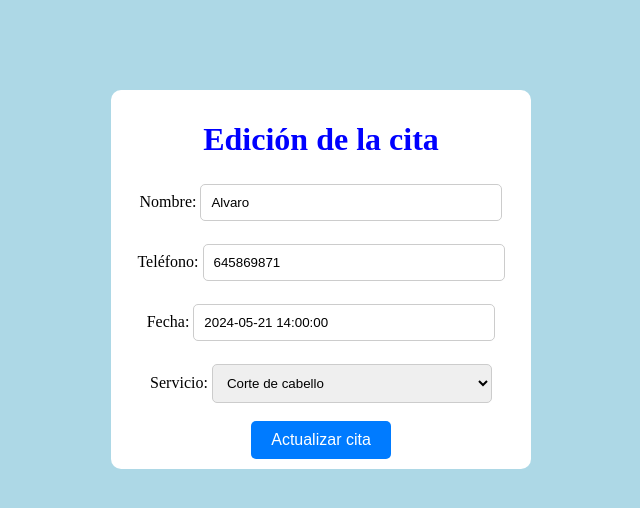
After one commit to NUVAL04/TFG, a PHP site: page /adminedit.php?num_cita=19 in a window 1280 px wide. The commit adds this page. Shown: the top 508 px of the page, without its empty margins (319-959 px from the left). Run offline with PHP 8.4, Linux system fonts and the light colour scheme; a user stored in the database is signed in; data comes from the database, SQL or seed files in the repository.

Commit message:
admin parte 3

```diff
--- a/admin.php
+++ b/admin.php
@@ -79,7 +79,7 @@ include 'funciones.php';
                     <TD bgcolor='white' align='center'>$telefono</TD>
                     <TD bgcolor='white' align='center'>$tipo</TD>
                     <TD bgcolor='white' align='center'>
-                        <form style='display:inline;' method='POST' action='editar.php'>
+                        <form style='display:inline;' method='POST' action='adminedit.php'>
                             <input type='hidden' name='num_cita' value='$num_cita'>
                             <input type='submit' value='Editar'>
                         </form>
--- /dev/null
+++ b/adminedit.php
@@ -0,0 +1,90 @@
+<?php
+
+    include ('funciones.php');
+    conectar_BD();
+    session_start();
+
+    if (!isset($_SESSION['num_user'])) {
+        $host  = $_SERVER['HTTP_HOST'];
+        $uri   = rtrim(dirname($_SERVER['PHP_SELF']), '/\\');
+        $extra = 'login.php';
+        header("Location: http://$host$uri/$extra");
+    }
+?>
+<!DOCTYPE html>
+<html lang="en">
+<head>
+    <meta charset="UTF-8">
+    <meta name="viewport" content="width=device-width, initial-scale=1.0">
+    <title>Editar cita</title>
+    <link rel="icon" href="Imagenes/logo.jpg" type="image/png">
+    <style>
+        body{
+            background-color: #ADD8E6;
+            margin-top: 7%
+        }
+        h1{
+            color: blue;
+        }
+        .formulario {
+            width: 400px;
+            margin: 0 auto;
+            background-color: #ffffff;
+            padding: 10px;
+            border-radius: 10px;
+        }
+        #nombre, #telefono, #fecha, #tipo {
+            width: 70%;
+            padding: 10px;
+            margin-top: 5px;
+            border: 1px solid #ccc;
+            border-radius: 5px;
+        }
+        #actualizar {
+            padding: 10px 20px;
+            background-color: #007bff;
+            color: #fff;
+            border: none;
+            border-radius: 5px;
+            cursor: pointer;
+            font-size:100%;
+        }
+    </style>
+</head>
+<body>
+<center>
+    <?php
+    $consulta="select * from citas WHERE num_cita='".$_REQUEST['num_cita']."'";
+    $resultado = ejecuta_SQL($consulta);
+    $matriz = $resultado->fetchAll();
+
+    foreach ($matriz as $myrow) {
+        list($num_cita, $fecha, $nombre, $num_usuario, $telefono, $tipo)=$myrow;
+        echo "<div class='formulario'><form id='form1' action='adminedit.php' method='post'>
+        <h1>Edición de la cita</h1>
+        <label>Nombre:</label>
+        <input type='text' id='nombre' name='nombre' value='$nombre'><br><br>
+
+        <label>Teléfono:</label>
+        <input type='tel' id='telefono' name='telefono' value='$telefono'><br><br>
+
+        <label>Fecha:</label>
+        <input type='datetime' id='fecha' name='fecha' value='$fecha'><br><br>
+
+        <input type='hidden' name='num_user' value='".$_SESSION['num_user']."'>
+
+        <label>Servicio:</label>
+        <select id='tipo' name='tipo' value='$tipo'>
+            <option value='Corte de cabello'>Corte de cabello</option>
+            <option value='Tinte'>Tinte</option>
+            <option value='Corte y Barba'>Corte y Barba</option>
+            <option value='Lavado y secado'>Lavado y secado</option>
+            <option value='Peinado'>Peinado</option>
+        </select><br><br>
+        <button id='actualizar' type='submit'>Actualizar cita</button><br>
+        </form></div>";
+    }
+    ?>
+</center>
+</body>
+</html>
--- a/script.sql
+++ b/script.sql
@@ -6,7 +6,7 @@ CREATE TABLE usuarios (
   num_usuario int(10) unsigned NOT NULL auto_increment,
   nombre varchar(30) NOT NULL DEFAULT '' ,
   login varchar(20) NOT NULL DEFAULT '' ,
-  password varchar(12) NOT NULL DEFAULT '' ,
+  password varchar(255) NOT NULL DEFAULT '' ,
   email varchar(30) NOT NULL DEFAULT '' ,
   PRIMARY KEY (num_usuario),
   UNIQUE num_usuario (num_usuario,nombre,login,password)
@@ -14,6 +14,7 @@ CREATE TABLE usuarios (
 
 INSERT INTO usuarios VALUES("32","Alvaro","Alvaronv","vazquez1","alvaro@gmail.com");
 INSERT INTO usuarios VALUES("33","Paco","Pacojr","Paquito12","paco@hotmail.com");
+INSERT INTO usuarios VALUES("34","root","admin","usuario1","admin@gmail.com");
 
 CREATE TABLE valoraciones (
   num_valoracion int(10) unsigned NOT NULL auto_increment,
```
